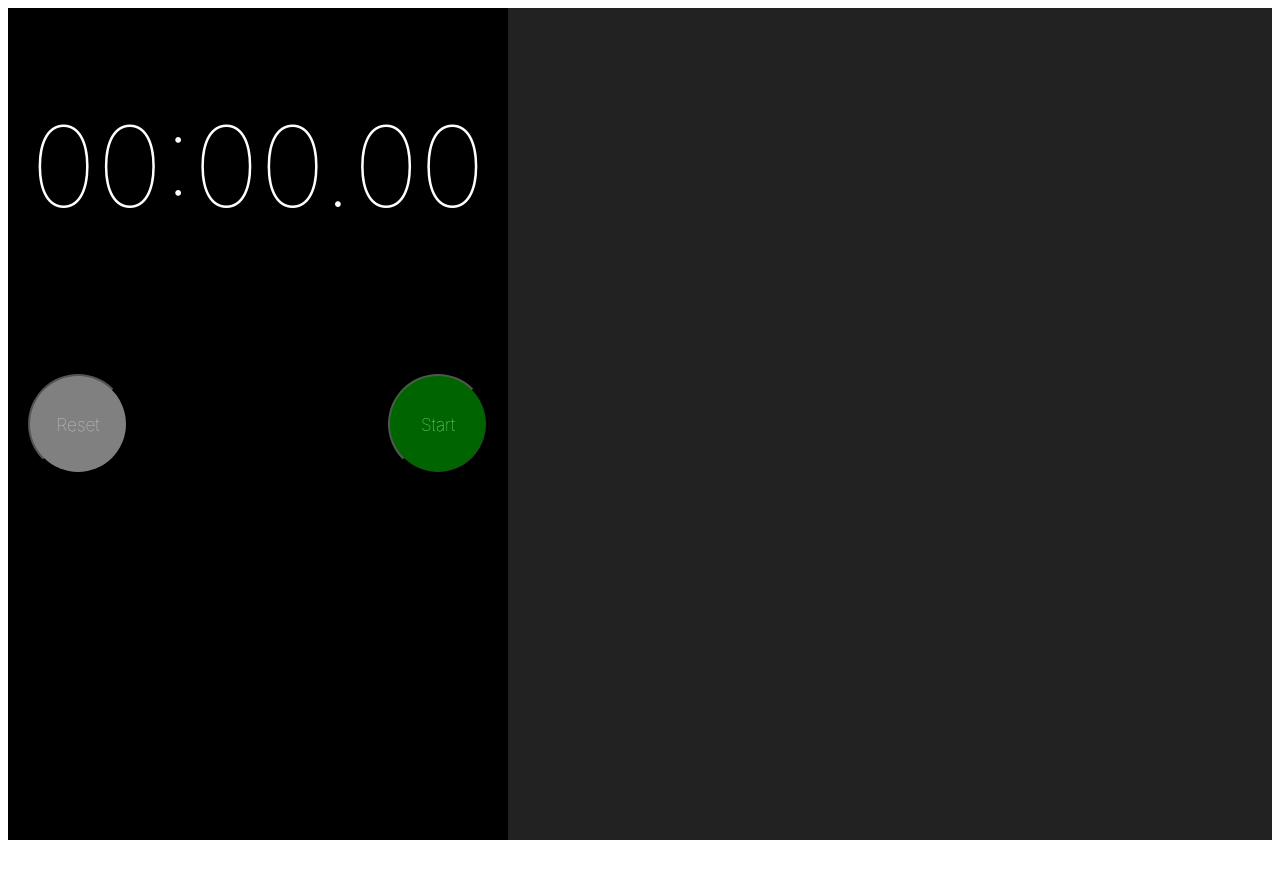
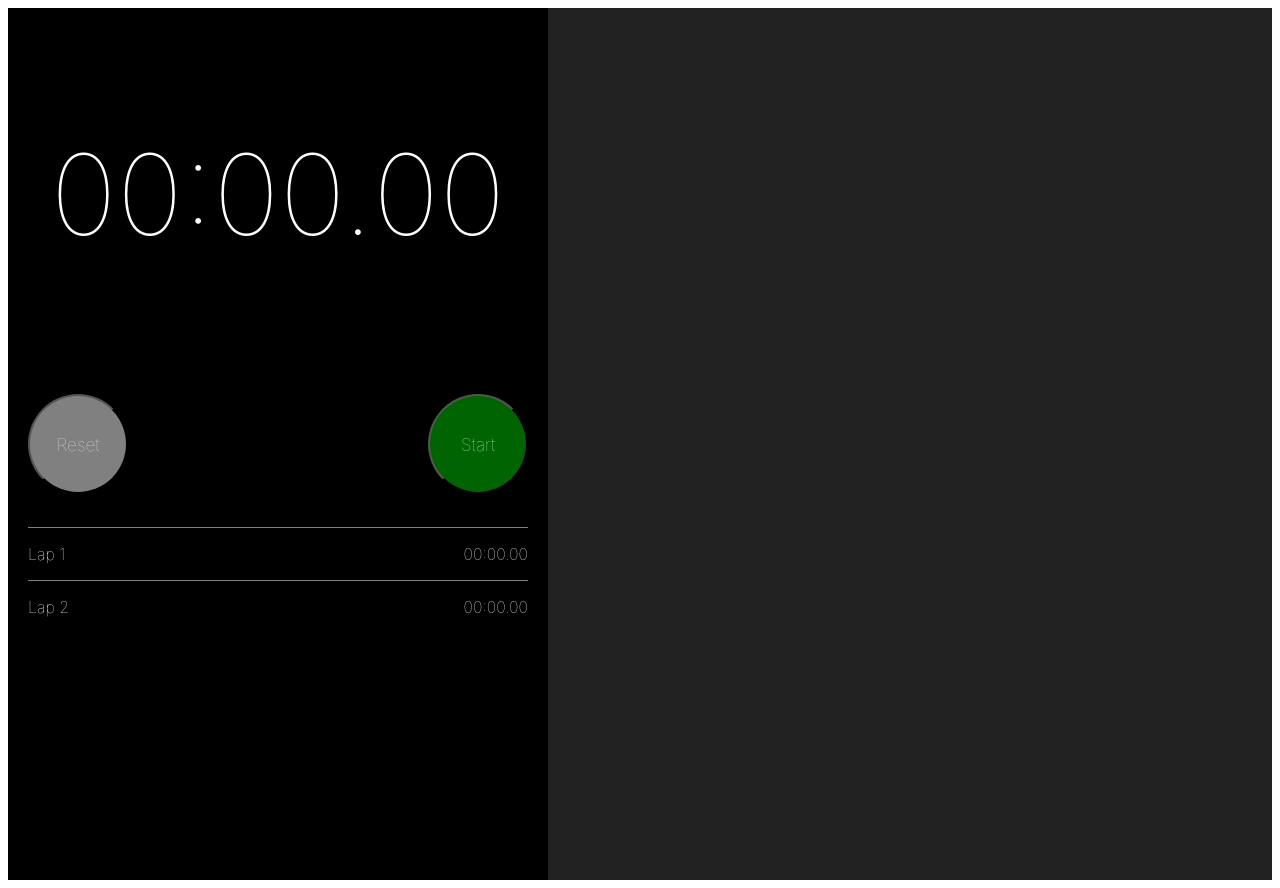
Before and after one commit to SHolleworth/stopwatchjs2, a plain HTML site: page index.html in a window 1280 px wide. Before the commit the page ends 848 px from the top, so only its background shows below. Drawn offline with Linux system fonts and the light colour scheme.

Commit message:
Timer ticks, starts and pauses, resets and creates laps set at 00:00.00

```diff
--- a/index.html
+++ b/index.html
@@ -14,8 +14,7 @@
                     <button id="resetLapButton" class="buttonBackground" type="button"><p>Reset</p></button>
                     <button id="startStopButton" class="buttonBackground" type="button"><p>Start</p></button>
                 </div>
-                <div id="lapBox">
-
+                <div id="lapView">
                 </div>
             </div>
         </div>
--- a/js/main.js
+++ b/js/main.js
@@ -3,52 +3,54 @@ const secondsDisplay = document.getElementById('secondsDisplay');
 const millisecondsDisplay = document.getElementById('millisecondsDisplay');
 const startStopButton = document.getElementById('startStopButton');
 const resetLapButton = document.getElementById('resetLapButton');
+const zeroDate = new Date();
+zeroDate.setMilliseconds(0);
+zeroDate.setSeconds(0);
+zeroDate.setMinutes(0);
 let startTime = 0;
 let savedTime = 0;
+let lapCounter = 0;
+let laps = [];
 let timerRef = null;
 
 const initialise = () => {
     resetLapButton.onclick = resetTimer;
     startStopButton.onclick = startTimer;
-    const freshTime = {
-        milliseconds: 0,
-        seconds: 0,
-        minutes: 0
-    }
-    setClockTime(freshTime);
+    setClockTime(zeroDate);
+    createLap();
+    createLap();
 }
 
-const setClockTime = (newTime) => {
+const setClockTime = (timeElapsed) => {
     let displayString = "";
-    if(newTime.milliseconds < 100) {
+    const milliseconds = timeElapsed.getMilliseconds();
+    const seconds = timeElapsed.getSeconds();
+    const minutes = timeElapsed.getMinutes();
+    if(milliseconds < 100) {
         displayString = "0";
     }
-    millisecondsDisplay.innerHTML = displayString + Math.round(newTime.milliseconds/10);
+    millisecondsDisplay.innerHTML = displayString + Math.round(milliseconds/10);
     displayString = "";
-    if(newTime.seconds < 10) {
+    if(seconds < 10) {
         displayString = "0";
     }
-    secondsDisplay.innerHTML = displayString + newTime.seconds + ".";
+    secondsDisplay.innerHTML = displayString + seconds + ".";
     displayString = "";
-    if(newTime.minutes < 10) {
+    if(minutes < 10) {
         displayString = "0";
     }
-    minutesDisplay.innerHTML = displayString + newTime.minutes + ":";
+    minutesDisplay.innerHTML = displayString + minutes + ":";
 }
 
 const startTimer = () => {
     startTime = Date.now();
     timerRef = setInterval(() => {
-        const newTime = {};
         const currentTime = Date.now();
         const timeElapsed = new Date(savedTime + currentTime - startTime);
-        newTime.minutes = timeElapsed.getMinutes();
-        newTime.seconds = timeElapsed.getSeconds();
-        newTime.milliseconds = timeElapsed.getMilliseconds();
-        setClockTime(newTime);
+        setClockTime(timeElapsed);
     })
     changeButton("Stop", stopTimer, startStopButton);
-    changeButton("Lap", null, resetLapButton);
+    changeButton("Lap", createLap, resetLapButton);
 }
 
 changeButton = (label, func, el) => {
@@ -64,18 +66,28 @@ const stopTimer = () => {
 }
 
 const resetTimer = () => {
-    savedTime += 0;
+    savedTime = 0;
     clearInterval(timerRef);
-    const freshTimer = {
-        milliseconds: 0,
-        seconds: 0,
-        minutes: 0
-    }
-    setClockTime(freshTimer);
+    laps.forEach((lap) => {lapView.removeChild(lap)});
+    laps.length = 0;
+    lapCounter = 0;
+    setClockTime(zeroDate);
 }
 
-const resetClockDisplay = () => {
-    setClockTime(clockTime);
+const createLap = () => {
+    lapCounter++;
+    const lapView = document.getElementById('lapView');
+    const lapBox = document.createElement('div');
+    const lapLabelParagraph = document.createElement('p');
+    const lapTimeParagraph = document.createElement('p');
+    const lapLabelText = document.createTextNode("Lap " + lapCounter);
+    const lapTimeText = document.createTextNode('00:00.00');
+    lapLabelParagraph.appendChild(lapLabelText);
+    lapTimeParagraph.appendChild(lapTimeText);
+    lapBox.appendChild(lapLabelParagraph);
+    lapBox.appendChild(lapTimeParagraph);
+    laps.push(lapBox);
+    lapView.appendChild(lapBox);
 }
 
 initialise();
--- a/styles.css
+++ b/styles.css
@@ -15,6 +15,7 @@ h1, p {
     justify-content: center;
     width: 500px;
     height: 832px;
+    padding: 20px;
     background-color: black;
 }
 
@@ -35,7 +36,6 @@ h1, p {
     flex: .5;
     justify-content: space-between;
     align-items: center;
-    padding: 20px;
 }
 
 .buttonBackground {
@@ -68,6 +68,20 @@ h1, p {
     color: lightgrey;
 }
 
-#lapBox {
+#lapView {
     flex: 1;
 }
+
+#lapView div {
+    display: flex;
+    flex-direction: row;
+    justify-content: space-between;
+    border-top-width: 1px;
+    border-top-style: solid;
+    border-color: grey;
+    width: '100%';
+}
+
+#lapView div p {
+    color: white;
+}
```
